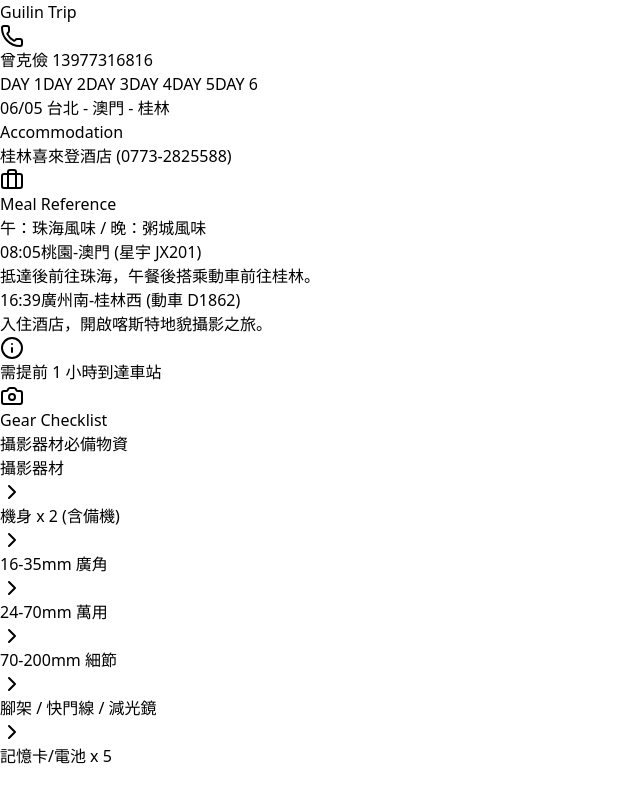
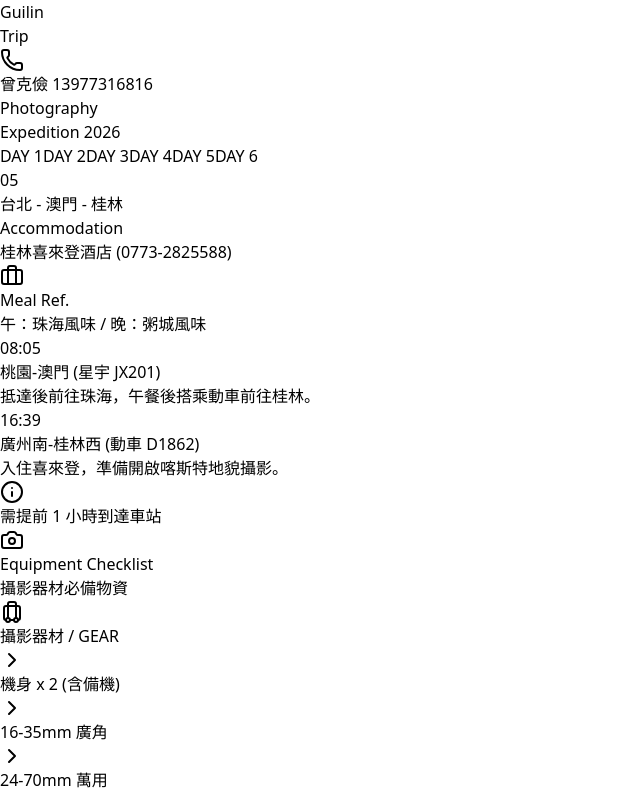
Before and after one commit to kmtsvlee/guilin-trip, a React (Vite) app: page / in a window 1280 px wide. Shown: the top 795 px of the page, without its empty margins (0-640 px from the left). Built offline with nearby package versions, Linux system fonts and the light colour scheme.

Commit message:
style: 高質感機能風桂林手帳，含裝備切換按鈕

```diff
--- a/src/App.tsx
+++ b/src/App.tsx
@@ -1,5 +1,5 @@
 import { useState } from 'react';
-import { Camera, Phone, Briefcase, Info, ChevronRight } from 'lucide-react';
+import { Camera, Phone, Briefcase, Info, ChevronRight, Luggage } from 'lucide-react';
 
 interface DayData {
   date: string;
@@ -17,7 +17,7 @@ const schedule: DayData[] = [
     meals: "午：珠海風味 / 晚：粥城風味",
     items: [
       { t: "08:05", title: "桃園-澳門 (星宇 JX201)", desc: "抵達後前往珠海，午餐後搭乘動車前往桂林。" },
-      { t: "16:39", title: "廣州南-桂林西 (動車 D1862)", desc: "入住酒店，開啟喀斯特地貌攝影之旅。", note: "需提前 1 小時到達車站" }
+      { t: "16:39", title: "廣州南-桂林西 (動車 D1862)", desc: "入住喜來登，準備開啟喀斯特地貌攝影。", note: "需提前 1 小時到達車站" }
     ]
   },
   {
@@ -26,7 +26,7 @@ const schedule: DayData[] = [
     meals: "早：飯店 / 午：米粉風味 / 晚：啤酒魚",
     items: [
       { t: "09:00", title: "灕江精華段攝影", desc: "搭乘竹筏拍攝灕江煙雨與黃布倒影。", note: "建議使用中長焦鏡頭" },
-      { t: "19:00", title: "印象劉三姐", desc: "大型實景演出攝影。", note: "需提前進場，建議攜帶三腳架" }
+      { t: "19:00", title: "印象劉三姐", desc: "大型實景演出攝影。", note: "建議攜帶腳架，提前進場" }
     ]
   },
   {
@@ -34,8 +34,8 @@ const schedule: DayData[] = [
     stay: "陽朔糖舍 (Alila Sugarhouse)",
     meals: "早：飯店 / 午：農家飯 / 晚：西街自理",
     items: [
-      { t: "05:00", title: "相公山日出", desc: "俯瞰灕江第一灣，拍攝雲海日出。", note: "需凌晨出發，體力挑戰" },
-      { t: "17:30", title: "灕江漁火拍攝", desc: "興坪漁翁、魚鷹、煤油燈經典畫面。", note: "需提前預約模特漁翁" }
+      { t: "05:00", title: "相公山日出", desc: "俯瞰灕江第一灣，拍攝雲海日出。", note: "凌晨出發，體力挑戰" },
+      { t: "17:30", title: "灕江漁火拍攝", desc: "興坪漁翁、魚鷹、煤油燈經典畫面。", note: "已預約模特漁翁" }
     ]
   },
   {
@@ -43,7 +43,7 @@ const schedule: DayData[] = [
     stay: "龍脊全景樓",
     meals: "早：飯店 / 午：竹筒飯 / 晚：山珍風味",
     items: [
-      { t: "10:00", title: "前往龍勝龍脊梯田", desc: "拍攝壯族村寨與層疊梯田線條。", note: "山區路窄，攜帶輕便相機包" },
+      { t: "10:00", title: "前往龍勝龍脊梯田", desc: "拍攝壯族村寨與層疊梯田線條。", note: "山區路窄，建議攜帶輕便包" },
       { t: "16:30", title: "金佛頂日落", desc: "捕捉夕陽餘暉灑在梯田上的金黃瞬間。", note: "廣角鏡頭必備" }
     ]
   },
@@ -52,7 +52,7 @@ const schedule: DayData[] = [
     stay: "桂林喜來登酒店",
     meals: "早：飯店 / 午：龍勝風味 / 晚：歡送晚宴",
     items: [
-      { t: "05:30", title: "西山韶樂日出", desc: "龍脊梯田最著名的晨曦視角。", note: "晨間水氣重，注意鏡頭除霧" },
+      { t: "05:30", title: "西山韶樂日出", desc: "龍脊梯田著名的晨曦視角。", note: "注意鏡頭除霧" },
       { t: "19:30", title: "兩江四湖夜景", desc: "拍攝日月雙塔燈光。慢門攝影。", note: "建議使用三腳架" }
     ]
   },
@@ -60,134 +60,124 @@ const schedule: DayData[] = [
     date: "06/10", dayOfWeek: "三", location: "桂林 - 珠海 - 澳門 - 台北",
     items: [
       { t: "07:32", title: "桂林北-珠海 (動車 G3875)", note: "需提早到達車站" },
-      { t: "20:50", title: "澳門-台北 (星宇 JX206)", desc: "返抵桃園，結束攝影遠征行程。", note: "4/21 已開放售票" }
+      { t: "20:50", title: "澳門-台北 (星宇 JX206)", desc: "返抵桃園，結束遠征行程。", note: "4/21 已開放售票" }
     ]
   }
 ];
 
 const gearData = {
   photo: {
-    label: "攝影器材",
-    list: ["機身 x 2 (含備機)", "16-35mm 廣角", "24-70mm 萬用", "70-200mm 細節", "腳架 / 快門線 / 減光鏡", "記憶卡/電池 x 5"]
+    title: "攝影器材 / GEAR",
+    list: ["機身 x 2 (含備機)", "16-35mm 廣角", "24-70mm 萬用", "70-200mm 細節", "三腳架/減光鏡", "備用電池 x 5"]
   },
   essential: {
-    label: "必備物資",
-    list: ["護照 / 台胞證", "個人藥品 / 防蚊液", "雨衣 / 遮陽傘", "機能服飾 / 輕便球鞋"]
+    title: "必備物資 / ESSENTIALS",
+    list: ["護照 / 台胞證", "個人藥品 / 防蚊", "雨衣 / 遮陽傘", "機能服飾 / 運動鞋"]
   }
 };
 
 export default function App() {
-  const [day, setDay] = useState<number>(0);
-  const [activeGear, setActiveGear] = useState<'photo' | 'essential'>('photo');
+  const [day, setDay] = useState(0);
+  const [gearType, setGearType] = useState<'photo' | 'essential'>('photo');
 
-  const curr = (schedule[day] || schedule[0])!;
+  const c = schedule[day] || schedule[0];
 
   return (
     <div className="min-h-screen bg-zinc-950 text-zinc-100 p-6 md:p-12 flex justify-center font-sans antialiased">
       <div className="w-full max-w-2xl">
-        {/* Header */}
-        <header className="mb-10 border-b-2 border-zinc-900 pb-8">
-          <h1 className="text-4xl font-black italic uppercase tracking-tighter mb-6 leading-none">Guilin Trip</h1>
-          <div className="inline-flex items-center gap-2 text-xs font-bold text-zinc-400 bg-zinc-900 px-3 py-1.5 rounded-full border border-zinc-800">
-            <Phone className="w-3 h-3 text-red-500" />
-            <span>曾克儉 13977316816</span>
+        {/* Header Section */}
+        <header className="mb-12 border-b-2 border-zinc-900 pb-10 flex justify-between items-end">
+          <div>
+            <h1 className="text-5xl font-black italic uppercase tracking-tighter leading-none">Guilin<br/><span className="text-red-600">Trip</span></h1>
+            <div className="mt-6 inline-flex items-center gap-2 text-[10px] font-black text-zinc-400 bg-zinc-900 px-4 py-2 rounded-full border border-zinc-800 shadow-xl">
+              <Phone className="w-3 h-3 text-red-500" />
+              <span>曾克儉 13977316816</span>
+            </div>
           </div>
+          <div className="text-right font-mono text-[9px] text-zinc-700 uppercase tracking-[0.3em] leading-relaxed italic">Photography<br/>Expedition 2026</div>
         </header>
 
         {/* Date Selector */}
-        <nav className="flex gap-2 mb-10 overflow-x-auto pb-4 no-scrollbar">
+        <nav className="flex gap-2 mb-12 overflow-x-auto pb-4 no-scrollbar">
           {schedule.map((_, i) => (
-            <button
-              key={i}
-              onClick={() => setDay(i)}
-              className={`px-4 py-2 text-[10px] font-black border shrink-0 transition-all ${day === i ? 'bg-zinc-100 text-zinc-950 border-zinc-100 scale-105 shadow-lg' : 'border-zinc-900 text-zinc-600 hover:border-zinc-700'}`}
-            >
+            <button key={i} onClick={() => setDay(i)} className={`px-5 py-3 text-[10px] font-black border transition-all shrink-0 ${day === i ? 'bg-zinc-100 text-zinc-950 border-zinc-100 shadow-[4px_4px_0_0_rgba(255,255,255,0.1)]' : 'border-zinc-900 text-zinc-600 hover:border-zinc-700'}`}>
               DAY {i + 1}
             </button>
           ))}
         </nav>
 
-        {/* Daily Schedule */}
-        <section className="mb-12">
-          <h2 className="text-3xl font-black italic mb-8 leading-tight">
-            {curr.date} <span className="text-zinc-600 not-italic ml-2 uppercase text-2xl tracking-normal">{curr.location}</span>
-          </h2>
+        {/* Schedule Display */}
+        <section className="mb-16">
+          <div className="flex items-center gap-4 mb-8">
+            <div className="bg-red-600 text-white px-3 py-1 font-black italic text-2xl">{c.date.split('/')[1]}</div>
+            <h2 className="text-3xl font-black uppercase italic tracking-tighter">{c.location}</h2>
+          </div>
 
-          <div className="space-y-3 mb-10">
-            {curr.stay && (
-              <div className="p-4 border border-zinc-900 bg-zinc-900/20">
-                <span className="text-[10px] text-red-600 block uppercase mb-1 font-black tracking-widest">Accommodation</span>
-                <p className="text-sm font-bold text-zinc-300">{curr.stay}</p>
+          <div className="grid gap-4 mb-12">
+            {c.stay && (
+              <div className="p-5 border border-zinc-900 bg-zinc-900/40 backdrop-blur-md rounded-sm">
+                <span className="text-[9px] text-zinc-600 block uppercase mb-2 font-black tracking-[0.2em] flex items-center gap-2 italic underline underline-offset-4 decoration-red-600">Accommodation</span>
+                <p className="text-sm font-bold text-zinc-300">{c.stay}</p>
               </div>
             )}
-            {curr.meals && (
-              <div className="p-4 border border-zinc-900 bg-zinc-900/20 flex gap-3">
-                <Briefcase className="w-4 h-4 text-zinc-700 mt-1" />
+            {c.meals && (
+              <div className="p-5 border border-zinc-900 bg-zinc-900/40 backdrop-blur-md rounded-sm flex gap-4">
+                <Briefcase className="w-5 h-5 text-zinc-800 mt-1 shrink-0" />
                 <div>
-                  <span className="text-[10px] text-red-600 block uppercase mb-1 font-black tracking-widest">Meal Reference</span>
-                  <p className="text-sm font-bold text-zinc-300 leading-snug">{curr.meals}</p>
+                  <span className="text-[9px] text-zinc-600 block uppercase mb-2 font-black tracking-[0.2em] italic underline underline-offset-4 decoration-red-600">Meal Ref.</span>
+                  <p className="text-sm font-bold text-zinc-300 leading-snug">{c.meals}</p>
                 </div>
               </div>
             )}
           </div>
 
-          <div className="space-y-12 relative">
-            {curr.items.map((it, i) => (
-              <div key={i} className="relative pl-7 border-l-2 border-zinc-900">
-                <div className="absolute -left-[7px] top-0 w-3 h-3 bg-red-600 rounded-full border-2 border-zinc-950 shadow-sm" />
-                <div className="flex items-center gap-3 mb-2 font-bold uppercase text-sm">
-                  <span className="text-zinc-500 font-mono tracking-tighter">{it.t}</span>
-                  <span className="italic text-zinc-100 leading-tight">{it.title}</span>
+          <div className="space-y-12">
+            {c.items.map((it, i) => (
+              <div key={i} className="relative pl-8 border-l-2 border-zinc-900 py-1">
+                <div className="absolute -left-[9px] top-2 w-4 h-4 bg-red-600 rounded-full border-[3px] border-zinc-950 shadow-lg" />
+                <div className="flex items-center gap-3 mb-2">
+                  <span className="font-mono text-[10px] font-black bg-zinc-100 text-zinc-950 px-2 py-0.5 rounded-sm">{it.t}</span>
+                  <h3 className="text-lg font-black italic uppercase tracking-tight text-zinc-100 leading-none">{it.title}</h3>
                 </div>
-                {it.desc && <p className="text-zinc-500 text-xs leading-relaxed mb-3 font-medium">{it.desc}</p>}
-                {it.note && (
-                  <div className="inline-flex items-center gap-2 text-amber-500 bg-amber-500/5 px-2 py-1 rounded border border-amber-500/10 text-[10px] font-black uppercase tracking-wider">
-                    <Info className="w-3 h-3" />
-                    {it.note}
-                  </div>
-                )}
+                {it.desc && <p className="text-zinc-500 text-xs leading-relaxed mb-3 font-medium max-w-md">{it.desc}</p>}
+                {it.note && <div className="inline-flex items-center gap-2 text-amber-500 bg-amber-500/5 px-2 py-1 rounded border border-amber-500/10 text-[10px] font-black uppercase tracking-widest"><Info className="w-3 h-3" /> {it.note}</div>}
               </div>
             ))}
           </div>
         </section>
 
-        {/* Gear Checklist - 按鈕切換介面 */}
-        <footer className="mt-24 border-t-2 border-zinc-900 pt-12 pb-24">
+        {/* Gear Checklist - 按鈕切換區塊 */}
+        <footer className="mt-24 border-t-2 border-zinc-900 pt-16 pb-32">
           <div className="flex items-center gap-4 mb-10">
-            <Camera className="w-7 h-7 text-red-600" />
-            <h2 className="text-2xl font-black italic uppercase tracking-tighter text-zinc-100">Gear Checklist</h2>
+            <Camera className="w-8 h-8 text-red-600" />
+            <h2 className="text-2xl font-black italic uppercase tracking-tighter">Equipment Checklist</h2>
           </div>
 
-          {/* 裝備切換按鈕 */}
-          <div className="flex gap-2 mb-8">
-            <button
-              onClick={() => setActiveGear('photo')}
-              className={`flex-1 py-3 text-[10px] font-black uppercase tracking-widest border transition-all ${activeGear === 'photo' ? 'bg-zinc-100 text-zinc-950 border-zinc-100' : 'border-zinc-800 text-zinc-500 hover:border-zinc-700'}`}
-            >
+          {/* 質感切換按鈕 */}
+          <div className="flex gap-3 mb-8">
+            <button onClick={() => setGearType('photo')} className={`flex-1 py-4 text-[10px] font-black uppercase tracking-[0.2em] border transition-all ${gearType === 'photo' ? 'bg-zinc-100 text-zinc-950 border-zinc-100 shadow-xl' : 'border-zinc-800 text-zinc-600 hover:border-zinc-700'}`}>
               攝影器材
             </button>
-            <button
-              onClick={() => setActiveGear('essential')}
-              className={`flex-1 py-3 text-[10px] font-black uppercase tracking-widest border transition-all ${activeGear === 'essential' ? 'bg-zinc-100 text-zinc-950 border-zinc-100' : 'border-zinc-800 text-zinc-500 hover:border-zinc-700'}`}
-            >
+            <button onClick={() => setGearType('essential')} className={`flex-1 py-4 text-[10px] font-black uppercase tracking-[0.2em] border transition-all ${gearType === 'essential' ? 'bg-zinc-100 text-zinc-950 border-zinc-100 shadow-xl' : 'border-zinc-800 text-zinc-600 hover:border-zinc-700'}`}>
               必備物資
             </button>
           </div>
 
-          {/* 切換內容顯示 */}
-          <div className="bg-zinc-900/10 border border-zinc-800 p-8 border-l-2 border-l-red-600 animate-in fade-in slide-in-from-bottom-2 duration-300">
-            <h4 className="text-[10px] text-zinc-600 uppercase font-black tracking-[0.3em] mb-6 border-b border-zinc-900 pb-3 leading-none">
-              {gearData[activeGear].label}
+          {/* 切換內容 */}
+          <div className="bg-zinc-900/20 border border-zinc-800 p-8 border-l-[6px] border-l-red-600 animate-in fade-in slide-in-from-bottom-4 duration-500">
+            <h4 className="text-[10px] text-zinc-600 uppercase font-black tracking-[0.4em] mb-8 border-b border-zinc-800 pb-4 flex items-center gap-3">
+              <Luggage className="w-4 h-4 text-zinc-800" /> {gearData[gearType].title}
             </h4>
-            <ul className="grid gap-4 sm:grid-cols-2">
-              {gearData[activeGear].list.map((l, i) => (
-                <li key={i} className="text-xs font-bold text-zinc-500 flex items-start gap-3 leading-tight">
-                  <ChevronRight className="w-3 h-3 text-red-900 mt-0.5 shrink-0" />
+            <ul className="grid gap-5 sm:grid-cols-2">
+              {gearData[gearType].list.map((l, i) => (
+                <li key={i} className="text-[11px] font-bold text-zinc-400 flex items-start gap-3">
+                  <ChevronRight className="w-3.5 h-3.5 text-red-900 mt-0.5 shrink-0" />
                   <span>{l}</span>
                 </li>
               ))}
             </ul>
           </div>
+          <div className="mt-12 text-center text-zinc-800 text-[10px] font-mono uppercase tracking-[0.6em] italic">Mission Focus / 2026</div>
         </footer>
       </div>
     </div>
```
